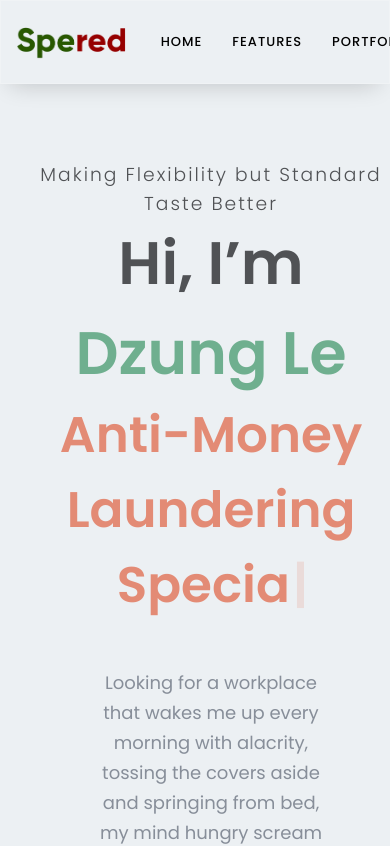
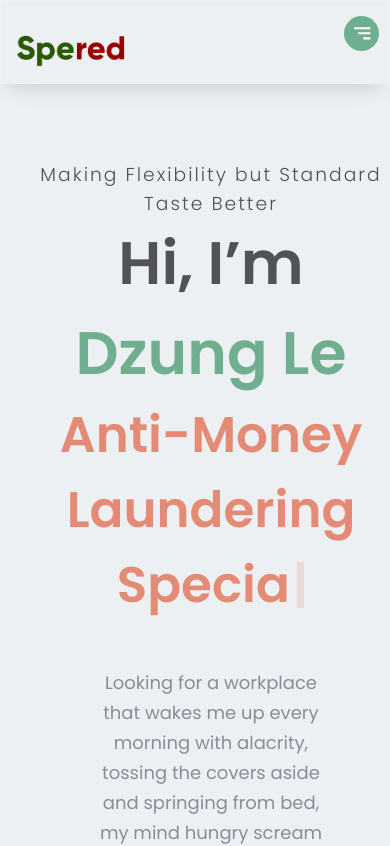
Before and after one commit to StephenBailly/dung-portfolio, a React (Create React App) app: page / in a window 390 px wide. Shown: the top 846 px of the page. Built offline with nearby package versions, Linux system fonts and the light colour scheme.

Commit message:
hamburger menu done

```diff
--- a/package.json
+++ b/package.json
@@ -9,6 +9,7 @@
     "@testing-library/user-event": "^13.5.0",
     "emailjs": "^4.0.0",
     "emailjs-com": "^3.2.0",
+    "framer-motion": "^6.3.6",
     "react": "^18.0.0",
     "react-dom": "^18.0.0",
     "react-icons": "^4.3.1",
--- a/src/component/Header.jsx
+++ b/src/component/Header.jsx
@@ -1,8 +1,11 @@
-import React from "react"
-import "./header.scss"
-import logo from "../assets/logo.png"
+import React, { useState } from "react";
+import { BiMenuAltRight, BiX } from 'react-icons/bi';
+import { motion } from 'framer-motion';
+import logo from "../assets/logo.png";
+import "./header.scss";
 
 const Header = () => {
+  const [toggle, setToggle] = useState(false);
 
   return (
     <>
@@ -13,28 +16,31 @@
           </div>
           <div className='navlink'>
             <ul className="link">
-              <li>
-                <a href='#home'>home</a>
-              </li>
-              <li>
-                <a href='#features'>features</a>
-              </li>
-              <li>
-                <a href='#portfolio'>portfolio</a>
-              </li>
-              <li>
-                <a href='#resume'>resume</a>
-              </li>
-              <li>
-                <a href='#testimonials'>testimonials</a>
-              </li>
-              {/* <li>
-                <a href='#blog'>blog</a>
-              </li> */}
-              <li>
-                <a href='#contact'>contact</a>
-              </li>
+              {['home', 'features', 'portfolio', 'resume', 'testimonials', 'contact'].map((item) => (
+                <li key={`link-${item}`}>
+                  <a href={`#${item}`}>{item}</a>
+                </li>
+              ))}
             </ul>
+            <div className="burger_menu">
+              <BiMenuAltRight onClick={() => setToggle(true)} />
+
+              {toggle && (
+                <motion.div
+                  whileInView={{ x: [300, 0] }}
+                  transition={{ duration: 0.85, ease: 'easeOut' }}
+                >
+                  <BiX onClick={() => setToggle(false)} />
+                  <ul>
+                    {['home', 'features', 'portfolio', 'resume', 'testimonials', 'contact'].map((item) => (
+                      <li key={item}>
+                        <a href={`#${item}`} onClick={() => setToggle(false)}>{item}</a>
+                      </li>
+                    ))}
+                  </ul>
+                </motion.div>
+              )}
+            </div>
           </div>
         </div>
       </div>
--- a/src/component/header.scss
+++ b/src/component/header.scss
@@ -18,14 +18,15 @@
     max-width: 95%;
     margin: auto;
 
-      .logo {
-        width: 100%;
-        height: 100%;
-        object-fit: cover;
-        margin-top: 0.4rem;
+    .logo {
+      width: 100%;
+      height: 100%;
+      object-fit: cover;
+      display: flex;
+      align-items: center;
 
       img {
-        width: 120px;
+        width: 119.57px;
         height: 40px;
       }
     }
@@ -33,11 +34,13 @@
 }
 
 .navlink {
+  display: flex;
 
   .link {
     display: flex;
     justify-content: space-between;
     text-transform: uppercase;
+    align-items: center;
 
     li {
       margin-left: 30px;
@@ -55,4 +58,87 @@
       }
     }
   }
+
+
+
+  @media screen and (max-width: 726px) {
+    .link {
+      display: none;
+    }
+  }
+
+  .burger_menu {
+    width: 35px;
+    height: 35px;
+    border-radius: 50%;
+    position: relative;
+    display: flex;
+    justify-content: center;
+    align-items: center;
+    background-color: var(--main-color);
+
+    svg {
+      width: 70%;
+      height: 70%;
+      color: var(--secondary-color);
+    }
+
+    div {
+      position: fixed;
+      top: 0;
+      bottom: 0;
+      right: 0;
+      z-index: 5;
+      padding: 1rem;
+      width: 50%;
+      height: 100vh;
+      display: flex;
+      justify-content: flex-end;
+      align-items: flex-end;
+      flex-direction: column;
+      background-color: var(--main-color);
+      box-shadow: 0 0 20px rgba(168, 168, 168, 0.9);
+
+      svg {
+        width: 35px;
+        height: 35px;
+        color: var(--secondary-color);
+        margin: 0.5rem 1rem;
+      }
+
+      ul {
+        list-style: none;
+        margin: 0;
+        padding: 0;
+        height: 100%;
+        width: 100%;
+        display: flex;
+        justify-content: flex-start;
+        align-items: flex-start;
+        flex-direction: column;
+
+        li {
+          margin: 1rem;
+
+          a {
+            color: var(--secondary-color);
+            text-decoration: none;
+            font-size: 1rem;
+            text-transform: uppercase;
+            font-weight: 500;
+            transition: all 0.4s ease-in-out;
+
+            &:hover {
+              padding-left: 2rem;
+              letter-spacing: 5px;
+            }
+          }
+        }
+      }
+    }
+
+    @media screen and (min-width: 726px) {
+      display: none;
+    }
+  }
 }
```
Also changed, not shown: 1 other file (tests, documents, lock files or other folders).
